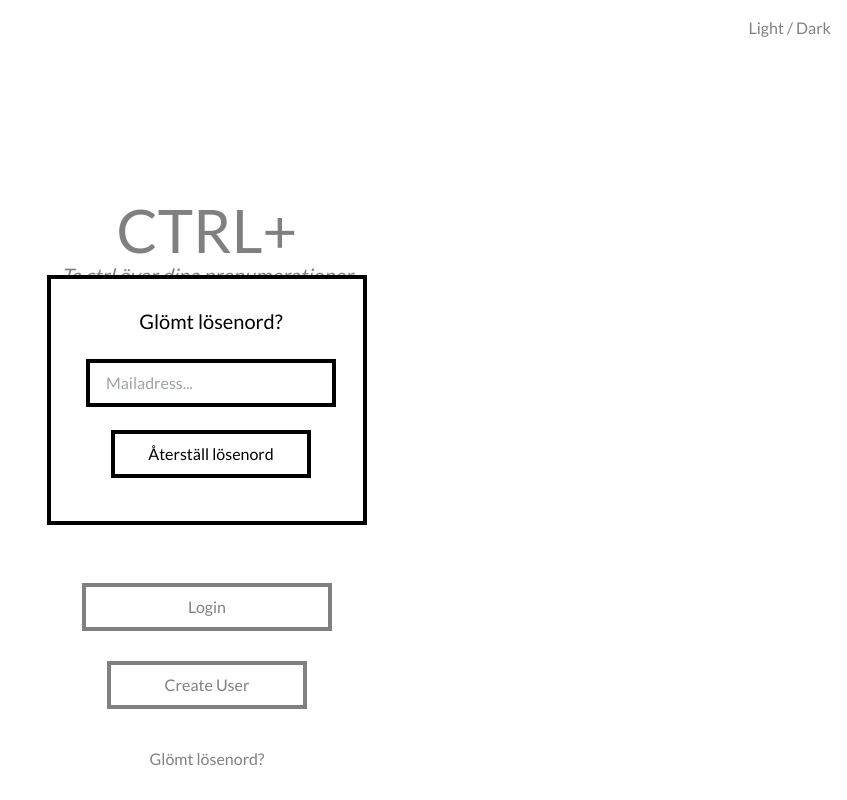
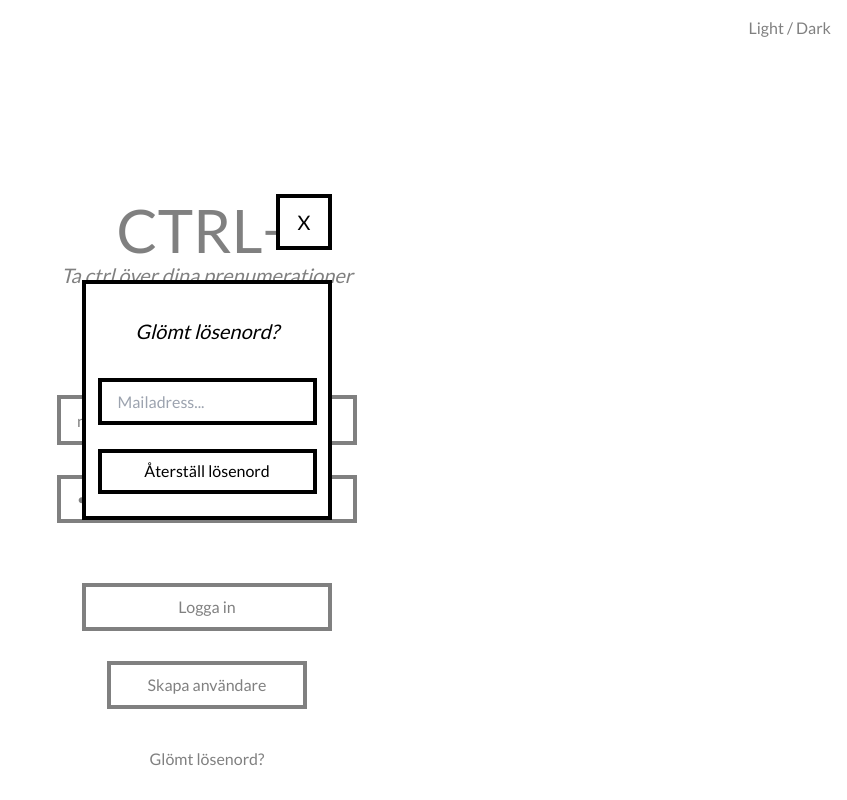
Before and after one commit to Valisaurus/Subscription_tracker, a Next.js app in the folder my-app/: page /login in a window 1280 px wide. Both pictures are taken after typing "name@example.com", "Sample123" into the empty fields and a click on the button "Glömt lösenord?". Shown: the whole page, without its empty margins (433-1280 px from the left). Built offline with nearby package versions, Linux system fonts and the light colour scheme.

Commit message:
added close buttons and styled lösenord

```diff
--- a/my-app/app/reset-password/reset-password.tsx
+++ b/my-app/app/reset-password/reset-password.tsx
@@ -25,7 +25,7 @@ const ClientSideResetPassword = () => {
               <input type="password" name="password" />
             </div>
             <button className="px-4 mb-2 border-4 w-full border-black dark:border-white text-black dark:text-white h-[50px]">
-              Updatera
+              Uppdatera
             </button>
           </form>
         </div>
--- a/my-app/app/services/service.tsx
+++ b/my-app/app/services/service.tsx
@@ -131,7 +131,7 @@ const Services = ({ data }: ServicesProps) => {
   console.log("THIS IS SERVICENAMES: ", services);
   return (
     <div className={`${lightMode ? "dark" : ""}`}>
-      <div className="flex-1 flex flex-col w-screen justify-center gap-2 bg-white dark:bg-black h-screen">
+      <div className="flex-1 flex flex-col w-screen justify-center gap-[16px] bg-white dark:bg-black h-screen">
         <Logo />
         <LightSwitch lightMode={lightMode} setLightMode={setLightMode} />
         <TotalPrice
--- a/my-app/components/auth/PasswordReset.tsx
+++ b/my-app/components/auth/PasswordReset.tsx
@@ -9,28 +9,38 @@ const PasswordReset = ({ isVisible, setIsVisible }: PasswordResetProps) => {
         className="absolute h-screen w-full z-10 bg-white dark:bg-black opacity-50"
         onClick={() => setIsVisible(false)}
       ></div>
-      <div className="absolute w-[320px] h-[250px] border-4 border-black dark:border-white bg-white dark:bg-black z-50 ">
+      <div className="absolute w-[250px] h-[240px] z-50">
+        <div
+          onClick={() => setIsVisible(false)}
+          className="absolute right-0 bottom-[270px] bg-white dark:bg-black flex justify-center items-center border-4 border-solid border-black dark:border-white w-[50px] h-[48px] p-[24px] text-[20px]"
+        >
+          X
+        </div>
+        <div className="border-4 border-black dark:border-white bg-white dark:bg-black w-[250px] h-[240px]">
           <form
             action="/auth/reset-PW-Email"
             method="post"
-          className="flex flex-col justify-around items-center text-center w-[320px] h-[250px] p-4"
+            className="flex flex-col justify-between items-center text-center h-[240px]"
           >
             <label
               htmlFor="email"
               className="text-[20px] text-black dark:text-white"
             >
-            Glömt lösenord?
+              <div className="p-[32px]">
+                <i>Glömt lösenord?</i>
+              </div>
             </label>
             <input
               type="email"
               name="email"
-            className="px-4 py-2 border-4 w-[250px] border-black bg-inherit text-black dark:border-white dark:bg-black dark:text-white"
+              className="px-4 py-2 mb-[24px] border-4 w-[219px] h-[48px] border-black bg-inherit text-black dark:border-white dark:bg-black dark:text-white"
               placeholder="Mailadress..."
             />
-          <button className="px-4 py-2 border-4 w-[200px] border-black bg-inherit text-black dark:border-white dark:bg-black dark:text-white mb-6">
+            <button className="px-4  border-4 w-[219px] h-[48px] border-black bg-inherit text-black dark:border-white dark:bg-black dark:text-white mb-[30px]">
               Återställ lösenord
             </button>
           </form>
+        </div>
       </div>
     </div>
   ) : (
--- a/my-app/components/login/LoginForm.tsx
+++ b/my-app/components/login/LoginForm.tsx
@@ -37,7 +37,7 @@ const LoginForm = ({ setRenderTopLogo }: LoginFormProps) => {
                 name="email"
                 value={email}
                 onChange={(e) => setEmail(e.target.value)}
-                placeholder="email@here.com"
+                placeholder="Mailadress..."
                 required
               />
               <input
@@ -46,12 +46,12 @@ const LoginForm = ({ setRenderTopLogo }: LoginFormProps) => {
                 name="password"
                 value={password}
                 onChange={(e) => setPassword(e.target.value)}
-                placeholder="password"
+                placeholder="Lösenord..."
                 required
               />
             </div>
             <button className="bg-white dark:bg-black border-4 border-black dark:border-white px-4 py-2  w-[250px] text-black dark:text-white mb-[30px]">
-              Login
+              Logga in
             </button>
             <button
               className="bg-white dark:bg-black border-4 border-black dark:border-white px-4 py-2 w-[200px] text-black dark:text-white mb-[30px]"
@@ -61,7 +61,7 @@ const LoginForm = ({ setRenderTopLogo }: LoginFormProps) => {
                 setRenderTopLogo(true);
               }}
             >
-              Create User
+              Skapa användare
             </button>
             <button
               onClick={(e: any) => {
--- a/my-app/components/services/ServiceForm.tsx
+++ b/my-app/components/services/ServiceForm.tsx
@@ -39,7 +39,7 @@ const ServiceForm = ({
           <div className="flex flex-col justify-center items-center">
             <div className="w-[332px]">
               <select
-                className="px-4 border-4 w-full h-[48px] border-black bg-inherit text-black dark:border-white dark:bg-black dark:text-white mb-[10px] "
+                className="px-4 border-4 w-full h-[48px] border-black bg-inherit text-black dark:border-white dark:bg-black dark:text-white mb-[16px] "
                 name="subscription_id"
                 required
               >
```
Lines whose indentation alone changed are shown as unchanged.
